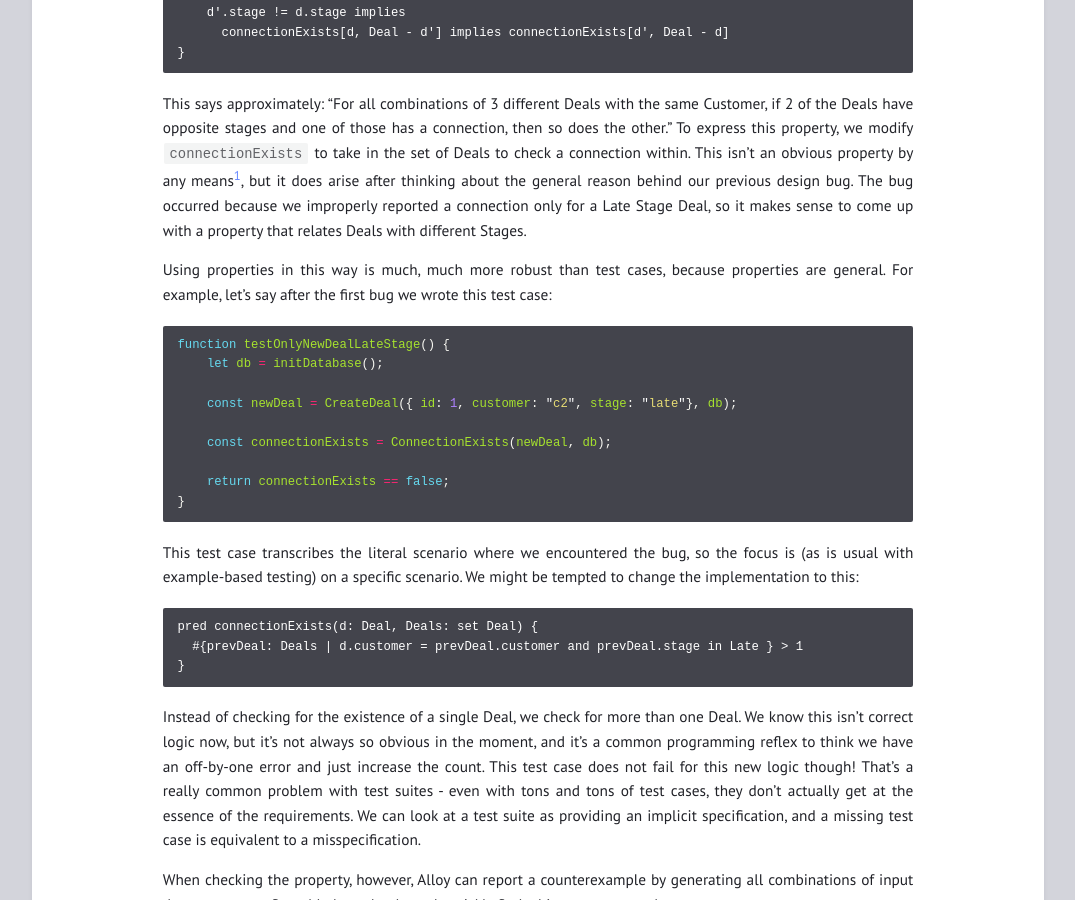
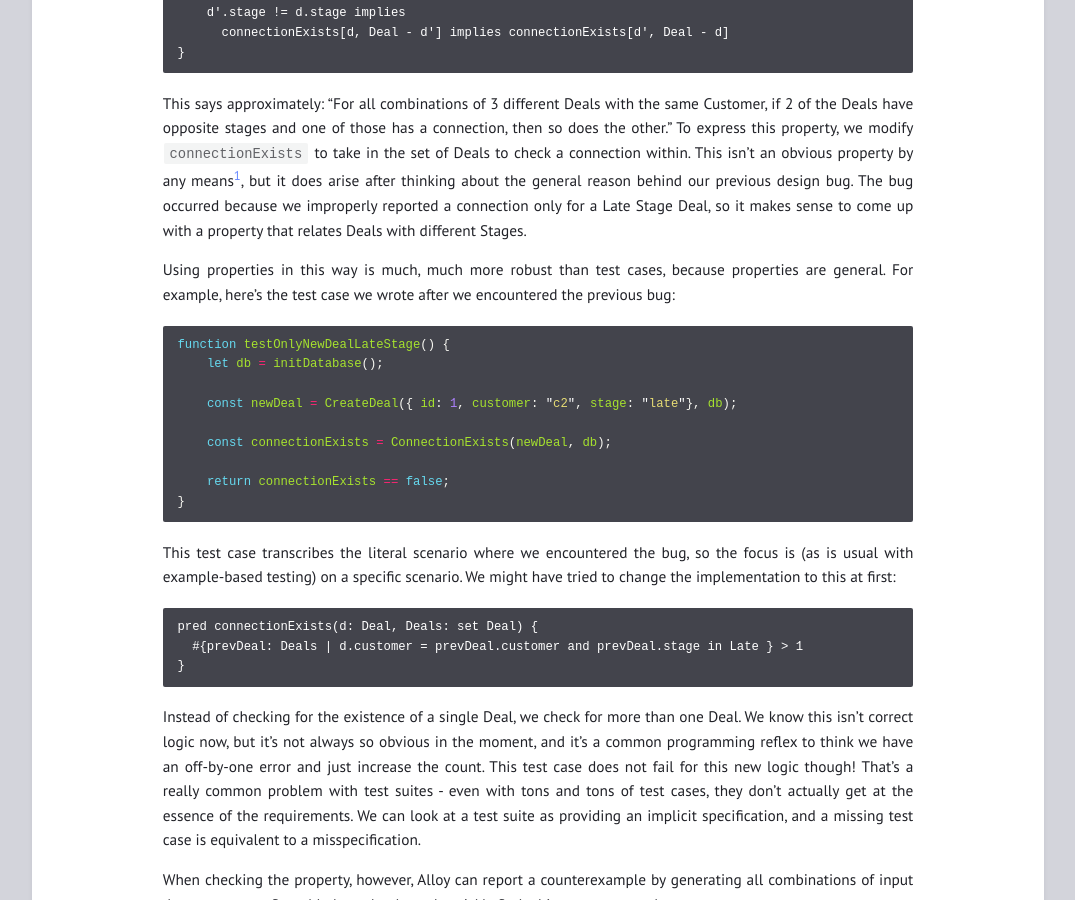
Before and after one commit to amw-zero/concerning_quality, a Jekyll site: the page built from _posts/2021-10-06-misspecification.md, in a window 1280 px wide and 900 px high, scrolled down 5300 px. Shown: the whole window, without its empty margins (102-1177 px from the left). Built offline with Jekyll 4.4.1, drawn with Linux system fonts in a browser that asks for light colours.

Commit message:
Remove duplicate info

```diff
--- a/_posts/2021-10-06-misspecification.md
+++ b/_posts/2021-10-06-misspecification.md
@@ -203,7 +203,7 @@
 
 This says approximately: "For all combinations of 3 different Deals with the same Customer, if 2 of the Deals have opposite stages and one of those has a connection, then so does the other." To express this property, we modify `connectionExists` to take in the set of Deals to check a connection within. This isn't an obvious property by any means[^fn1], but it does arise after thinking about the general reason behind our previous design bug. The bug occurred because we improperly reported a connection only for a Late Stage Deal, so it makes sense to come up with a property that relates Deals with different Stages.
 
-Using properties in this way is much, much more robust than test cases, because properties are general. For example, let's say after the first bug we wrote this test case:
+Using properties in this way is much, much more robust than test cases, because properties are general. For example, here's the test case we wrote after we encountered the previous bug:
 
 ~~~
 function testOnlyNewDealLateStage() {
@@ -218,7 +218,7 @@
 ~~~
 {: .language-typescript}
 
-This test case transcribes the literal scenario where we encountered the bug, so the focus is (as is usual with example-based testing) on a specific scenario. We might be tempted to change the implementation to this:
+This test case transcribes the literal scenario where we encountered the bug, so the focus is (as is usual with example-based testing) on a specific scenario. We might have tried to change the implementation to this at first:
 
 ~~~
 pred connectionExists(d: Deal, Deals: set Deal) {
@@ -283,4 +283,6 @@
 
 There is simply no way to deal with this ahead of time, which is the frustrating thing about it, and why we especially need to keep it in the back of our minds. Overall, misspecification is always a risk, but it's not a death sentence. By validating specifications with properties and model checking, we can retain many of the benefits while minimizing the risk. The loop continues, because there is no way to prove our properties are sufficient, but we can at least focus on a small set of important properties instead of endless amounts of individual test cases.
 
+<hr>
+
 [^fn1]: It is a property with a [metamorphic relation](https://www.hillelwayne.com/post/metamorphic-testing/) though, which I have been finding are easier to dream up for more "business logic" type behavior
```
Also changed, not shown: 2 other files.
